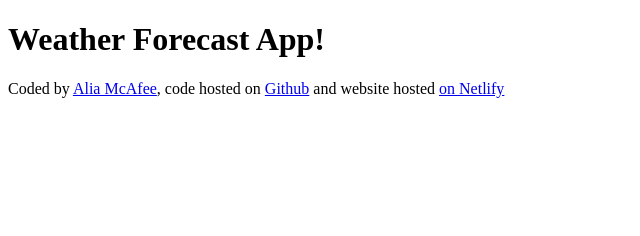
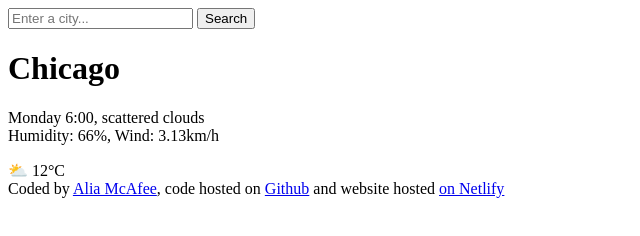
Before and after one commit to AliaMcAfee/Weather-Forecast, a plain HTML site: page index.html in a window 1280 px wide. Shown: the whole page, without its empty margins (0-640 px from the left). Drawn offline with Linux system fonts and the light colour scheme.

Commit message:
Added HTML

```diff
--- a/index.html
+++ b/index.html
@@ -6,20 +6,31 @@
     <title>Weather Forecast</title>
   </head>
   <body>
-    <h1>Weather Forecast App!</h1>
+    <header>
+      <form>
+        <input type="search" placeholder="Enter a city..." required />
+        <input type="submit" value="Search" />
+      </form>
+    </header>
+
+   <main>
+    <div>
+      <h1>Chicago</h1>
+      <p>
+        Monday 6:00, scattered clouds
+        <br />
+        Humidity: 66%, Wind: 3.13km/h
+      </p>
+    </div>
+    <div> ⛅ 12&deg;C</div
+    </main>
+
+
     <footer>
       Coded by
-      <a href="https://github.com/AliaMcAfee" target="_blank">Alia McAfee</a>,
-      code hosted on
-      <a href="https://github.com/AliaMcAfee/Weather-Forecast" target="_blank"
-        >Github</a
-      >
-      and website hosted
-      <a
-        href="https://app.netlify.com/sites/shecodes-weatherforecast-app/configuration/general"
-        target="_blank"
-        >on Netlify</a
-      >
+      <a href="https://github.com/AliaMcAfee" target="_blank">Alia McAfee</a>, code hosted on
+      <a href="https://github.com/AliaMcAfee/Weather-Forecast" target="_blank">Github</a> and website hosted
+      <a href="https://app.netlify.com/sites/shecodes-weatherforecast-app/configuration/general" target="_blank" >on Netlify</a>
     </footer>
   </body>
 </html>
```
